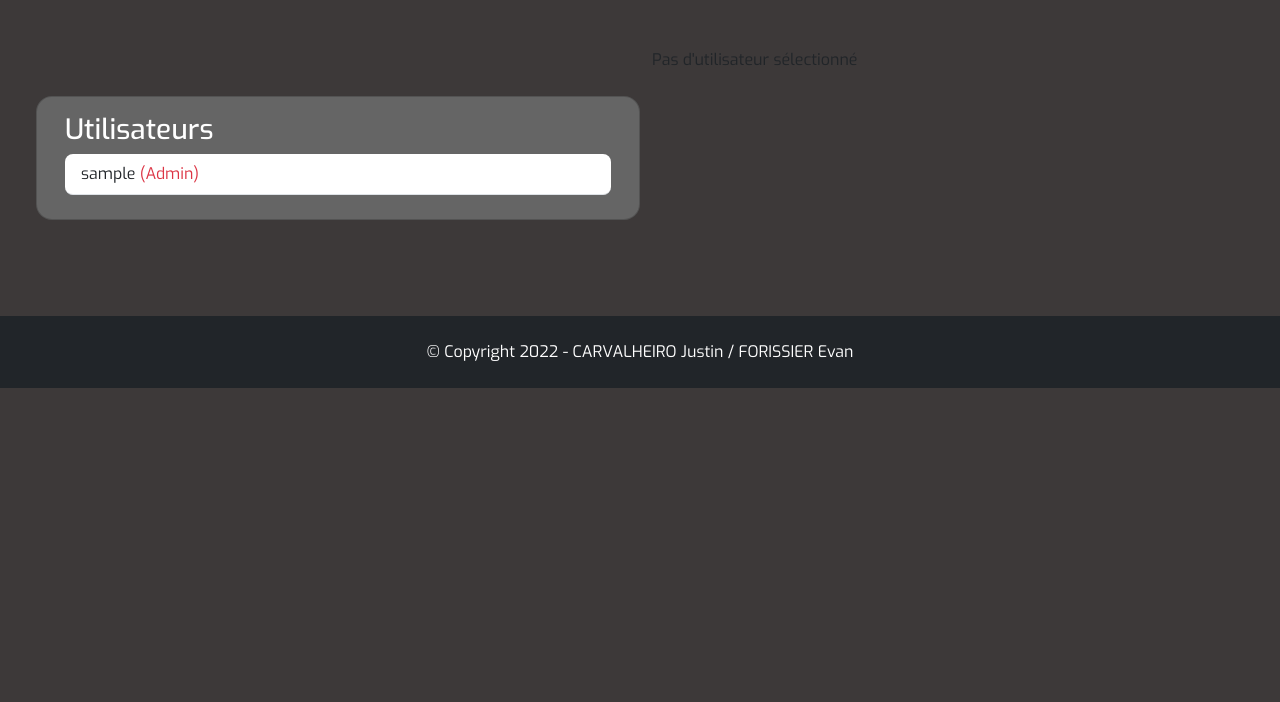
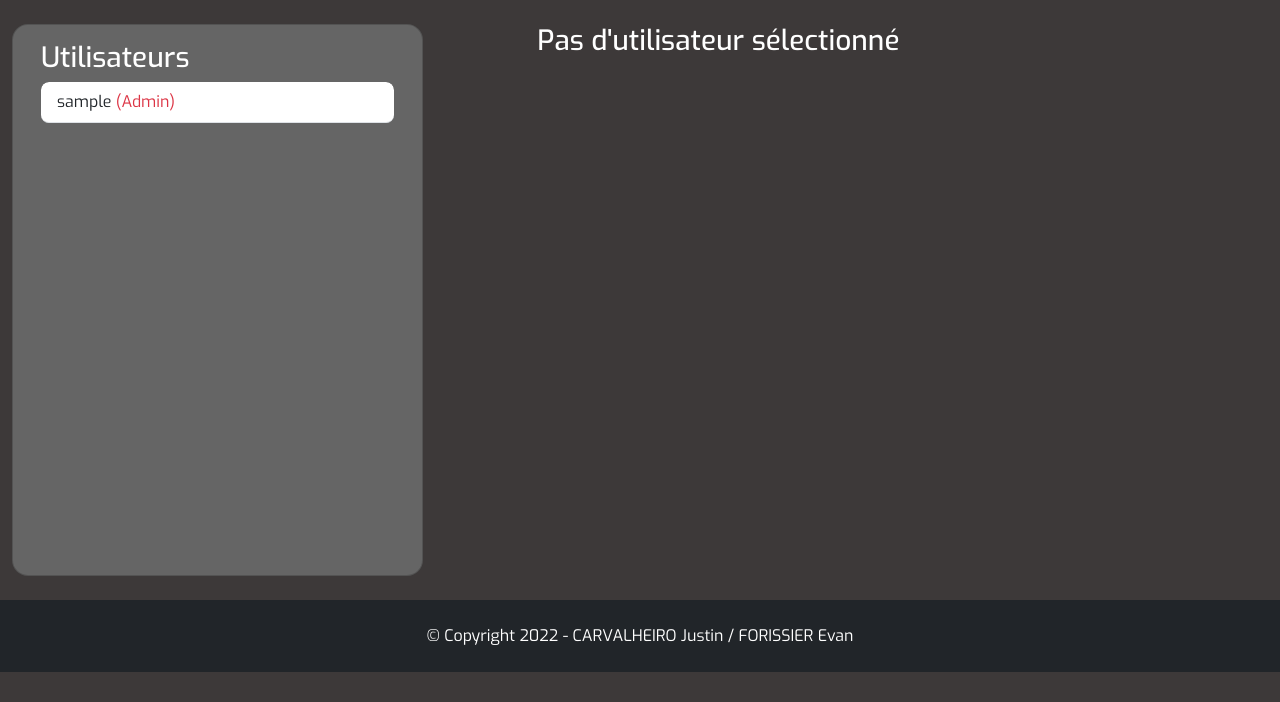
Before and after one commit to Caydo163/tudum-list, a PHP site: template src/view/admin.php in a window 1280 px wide. Shown: the part 98-800 px from the top of the page. Run offline with PHP 8.4, Linux system fonts and the light colour scheme; the template is opened without the code that fills it: most values are stand-ins (such as "Sample title", 1, 10 or a date in 2020); data that the repository does not hold is empty.

Commit message:
scroll page admin

```diff
--- a/src/controller/AdminController.php
+++ b/src/controller/AdminController.php
@@ -64,7 +64,7 @@ class AdminController {
         return $user_gw->getUserByLogin($_SESSION['login']);
 	}
 
-    public function home($lists = null, $tasks = null, $user = null) {
+    public function home($lists = [], $tasks = [], $user = null) {
         global $dir, $views;
         $user_gw = new UserGateway();
         $users = $user_gw->getAllUsers();
--- a/src/model/UserGateway.php
+++ b/src/model/UserGateway.php
@@ -39,7 +39,7 @@ class UserGateway {
     }
 
     public function getAllUsers() {
-        $query = "SELECT * FROM User";
+        $query = "SELECT * FROM User ORDER BY login";
         $this->con->executeQuery($query);
         foreach ($this->con->getResults() as $user) {
             $users[] = new User(utf8_encode($user['login']), $user['password'], $user['admin'], $user['id']);
--- a/src/view/admin.php
+++ b/src/view/admin.php
@@ -12,12 +12,12 @@
       <?php require($dir.'view/header.php');?>
 
         <main>
-            <div class="row p-5">
+            <div class="row p-4 w-100 h-75 justify-content-between" id="pageAdmin">
 
-                <div class="col-6 card rounded-4 my-5">
+                <div class="col-4 card rounded-4 h-100">
                     <div class="card-body p-3">
                         <h3 class="text-white">Utilisateurs</h3>
-                        <div class="overflow-auto">
+                        <div class="rounded-3 overflow-auto h-75">
                             <ul class="list-group">
                                 <?php
                             foreach($users as $u) {
@@ -43,12 +43,16 @@
                 </div>
             </div>
 
-            <div class="col-6">
+            <div class="col-7">
                 <?php
-                    if($lists == null) {
-                        echo "Pas d'utilisateur sélectionné";
+                    if($user == null) {
+                        echo '<h3 class="text-white">Pas d\'utilisateur sélectionné</h3>';
                     } else {
-                        echo '<h5>Utilisateur : '.$user.'</h5>';
+                        echo '<h3 class="text-white">Utilisateur : '.$user.'</h3>';
+                        if(empty($lists)) {
+                            echo '<p class="text-white">L\'utilisateur n\'a pas de liste</p>';
+                        }
+                        echo '<div class="rounded-3 overflow-auto" style="height:90%">';
                         Foreach ($lists as $l) {
                             echo '
                                 <div class="col-auto">
@@ -87,6 +91,7 @@
                             }
                             echo '</ul></div></div></div>';
                         }
+                        echo '</div>';
                     }
                 ?>
             </div>
```
